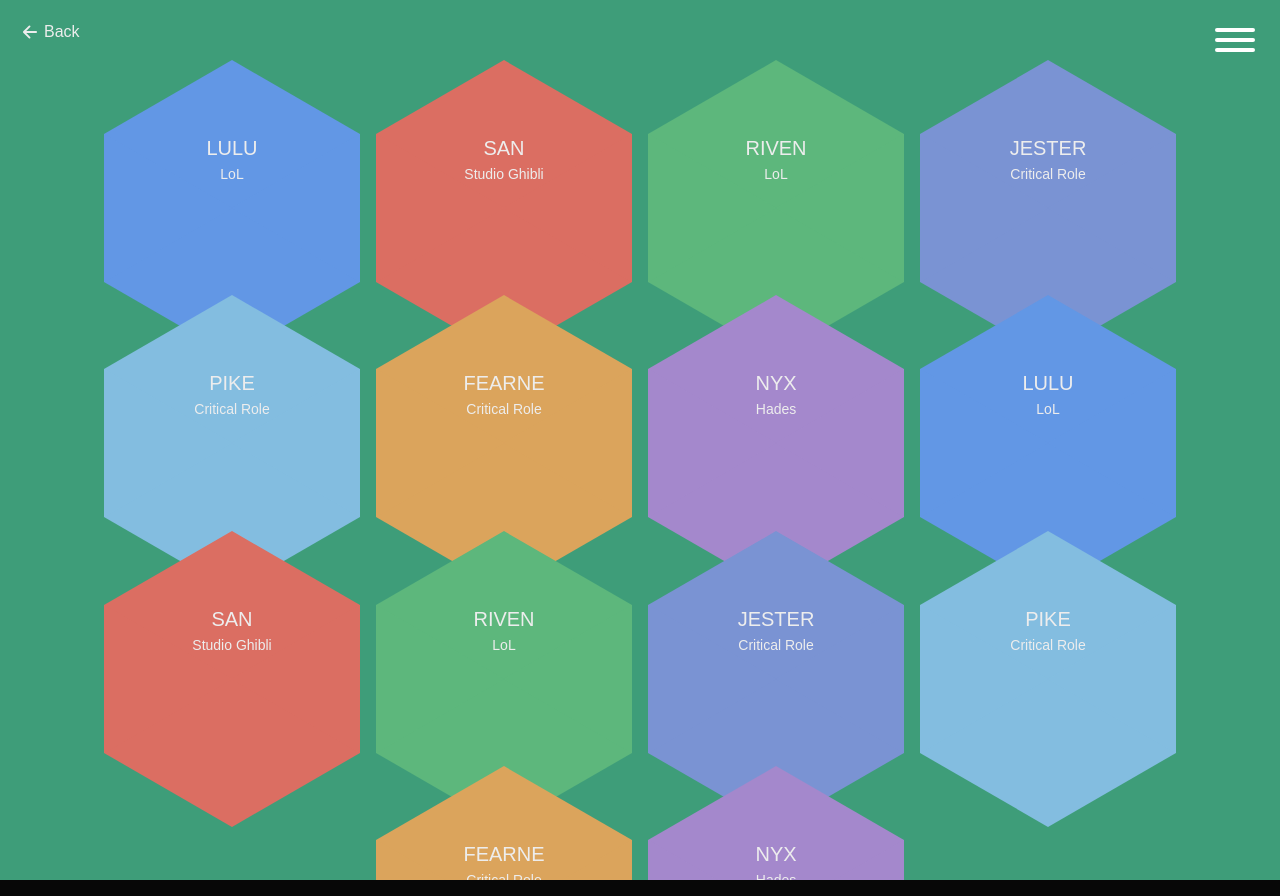
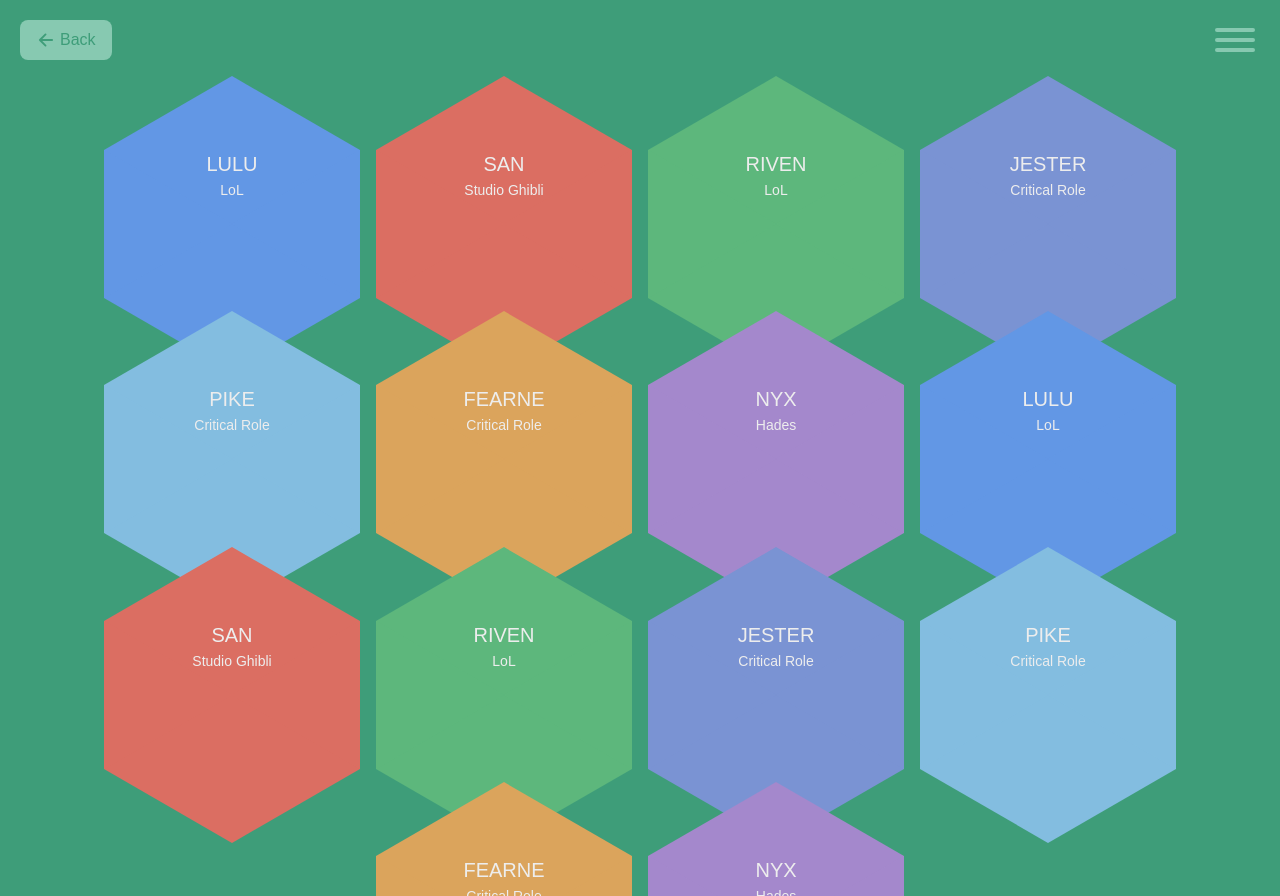
Before and after one commit to jetodd/portfolio, a Next.js app: page /cosplay in a window 1280 px wide. Built offline with nearby package versions, Linux system fonts and the light colour scheme.

Commit message:
updated menu and back link colours

```diff
--- a/src/app/code/page.tsx
+++ b/src/app/code/page.tsx
@@ -4,7 +4,7 @@ export default function Page() {
     return <main
       className="h-dvh w-dvh justify-center content-center text-center"
       style={{ ["backgroundColor" as any]: 'var(--color-code)' }}>
-      <Menu currentPage="code" />
+      <Menu currentPage="code" color="azure" />
       <section className="mx-auto -my-32 md:my-0 flex h-screen w-screen flex-col justify-center">
         <span className='text-2xl'>code</span>
       </section>
--- a/src/app/components/BackLink/BackLink.tsx
+++ b/src/app/components/BackLink/BackLink.tsx
@@ -1,8 +1,18 @@
 import Link from "next/link";
 
-export default function BackLink() {
+export interface Link {
+  bgColor: string;
+  color: string;
+}
+
+export default function BackLink({
+  bgColor,
+  color
+}: Link) {
   return (
     <Link className="flex hover:underline" href="../">
+      <div className={`text-${color} rounded-lg px-4 py-2 flex`}
+        style={{ ["backgroundColor" as any]: `var(--color-${bgColor})` }}>
       <svg
         className="w-5 mr-1"
         xmlns="http://www.w3.org/2000/svg"
@@ -17,7 +27,8 @@ export default function BackLink() {
           d="M244 400L100 256l144-144M120 256h292"
         />
       </svg>
-      Back
+      <span className={`text-${color} text-green`}>Back</span>
+      </div>
     </Link>
   );
 }
--- a/src/app/components/Menu/Menu.tsx
+++ b/src/app/components/Menu/Menu.tsx
@@ -5,34 +5,33 @@ import { useState } from "react";
 
 export interface Menu {
     currentPage: string;
+    color?: string;
 }
 
-
 export default function Menu({
-    currentPage
+    currentPage,
+    color = 'white'
 }: Menu)
 {
     const [isComponentVisible, setIsComponentVisible] = useState<boolean>(false);
 
     const toggleNavigation = () => {
-        console.log('toggleNavigation ', isComponentVisible);
         setIsComponentVisible(!isComponentVisible);
     };
 
     return (
-        <nav className="absolute top-[30px] right-[25px]">
+        <nav className="absolute top-[30px] right-[25px] z-100">
             <button onClick={toggleNavigation} className="block mb-8">
-                <span className={`bg-white block transition-all duration-200 ease-out
+                <span className={`block transition-all duration-200 ease-out
                     h-1 w-10 rounded-sm ${isComponentVisible ?
-                    'rotate-45 translate-y-2' : '-translate-y-0.5'}`} ></span>
-                <span className={`bg-white block transition-all duration-200 ease-out
-                    h-1 w-10 rounded-sm my-1 ${isComponentVisible ?
-                    'opacity-0' : 'opacity-100'
-                    }`} ></span>
-                <span className={`bg-white block transition-all duration-200 ease-out
-                    h-1 w-10 rounded-sm ${isComponentVisible ?
-                    '-rotate-45 -translate-y-2' : 'translate-y-0.5'
-                    }`} >
+                    'rotate-45 translate-y-2' : '-translate-y-0.5'}`}
+                    style={{ ["backgroundColor" as any]: `var(--color-${color})`}}></span>
+                <span className={`bg-${color} block transition-all duration-200 ease-out
+                    h-1 w-10 rounded-sm my-1 ${isComponentVisible ? 'opacity-0' : 'opacity-100'}`}
+                    style={{ ["backgroundColor" as any]: `var(--color-${color})` }}></span>
+                <span className={`bg-${color} block transition-all duration-200 ease-out
+                    h-1 w-10 rounded-sm ${isComponentVisible ? '-rotate-45 -translate-y-2' : 'translate-y-0.5'}`}
+                    style={{ ["backgroundColor" as any]: `var(--color-${color})` }}>
                     </span>
             </button>
 
@@ -40,7 +39,7 @@ export default function Menu({
 
             {currentPage !== 'hello' && (
                 <Link href="/hello">
-                <button className={"h-8 -mx-12 bg-hello block mb-4 overflow-hidden bg-blue rounded-lg " +
+                <button className={"h-8 -mx-12 bg-hello block mb-4 overflow-hidden bg-blue text-sky rounded-lg " +
                     (isComponentVisible ? "w-24" : "w-0") +
                     " transition-all duration-500 ease-in-out transform -rotate-6 hover:scale-105 hover:rotate-6"}>Hello</button>
                 </Link>
@@ -48,7 +47,7 @@ export default function Menu({
 
             {currentPage !== 'code' && (
                 <Link href="/code">
-                    <button className={"h-8 -mx-12 bg-hello block mb-4 overflow-hidden bg-kobold rounded-lg " +
+                    <button className={"h-8 -mx-12 bg-hello block mb-4 overflow-hidden bg-kobold text-azure rounded-lg " +
                         (isComponentVisible ? "w-24" : "w-0") +
                         " transition-all duration-500 ease-in-out transform delay-200 rotate-3 hover:scale-105 hover:-rotate-6"}>Code</button>
                 </Link>
@@ -56,7 +55,7 @@ export default function Menu({
 
             {currentPage !== 'cosplay' && (
                 <Link href="/cosplay">
-                    <button className={"h-8 -mx-12 bg-hello block mb-4 overflow-hidden bg-green rounded-lg " +
+                    <button className={"h-8 -mx-12 bg-hello block mb-4 overflow-hidden bg-green text-mint rounded-lg " +
                         (isComponentVisible ? "w-24" : "w-0") +
                         " transition-all duration-500 ease-in-out transform delay-500 -rotate-6 hover:scale-105 hover:rotate-3"}>Cosplay</button>
                 </Link>
@@ -64,7 +63,7 @@ export default function Menu({
 
             {currentPage !== 'contact' && (
                 <Link href="/contact">
-                <button className={"h-8 -mx-12  bg-hello block mb-4 overflow-hidden bg-pink rounded-lg " +
+                <button className={"h-8 -mx-12  bg-hello block mb-4 overflow-hidden bg-pink text-rose rounded-lg " +
                     (isComponentVisible ? "w-24" : "w-0") +
                     " transition-all duration-500 ease-in-out transform delay-700 rotate-6 hover:scale-105 hover:-rotate-3"}>Contact</button>
             </Link>
--- a/src/app/connect/page.tsx
+++ b/src/app/connect/page.tsx
@@ -6,11 +6,11 @@ export default function Page() {
     return <main
       className="h-dvh w-dvh justify-center content-center text-center"
       style={{ ["backgroundColor" as any]: 'var(--color-contact)' }}>
-      <Menu currentPage='contact' />
+      <Menu currentPage='contact' color='rose' />
       <section className="-my-32 md:my-0 mx-4">
         <div className="grid grid-cols-1 md:grid-cols-4 mx-8 mx-auto max-w-[200px] md:max-w-5xl md:min-h-[160px]">
           <div className="py-1 text-black rounded-t-full md:rounded-tr-none md:rounded-l-full content-center justify-center"
-            style={{ ["backgroundColor" as any]: 'var(--color-pink)' }}>
+            style={{ ["backgroundColor" as any]: 'var(--color-rose)' }}>
             <a href="https://www.linkedin.com/in/jess-todd-76b75b90/" className={styles.link} target="_blank">
               <span className="grid place-content-center">
                 <ContactItem icon='linked-in'></ContactItem>
@@ -19,7 +19,7 @@ export default function Page() {
             </a>
           </div>
           <div className="bg-white py-1 text-black content-center display-grid"
-            style={{ ["backgroundColor" as any]: 'var(--color-pink)' }}>
+            style={{ ["backgroundColor" as any]: 'var(--color-rose)' }}>
             <a href="https://github.com/jetodd" className={styles.link} target="_blank">
               <span className="grid place-content-center">
                 <ContactItem icon='github'></ContactItem>
@@ -28,7 +28,7 @@ export default function Page() {
             </a>
           </div>
           <div className="bg-white py-1 text-black content-center"
-            style={{ ["backgroundColor" as any]: 'var(--color-pink)' }}>
+            style={{ ["backgroundColor" as any]: 'var(--color-rose)' }}>
             <a href="mailto:jessstodd@gmail.com" className={styles.link}>
               <span className="grid place-content-center">
                 <ContactItem icon='email'></ContactItem>
@@ -37,7 +37,7 @@ export default function Page() {
             </a>
           </div>
           <div className="bg-white py-1 text-black rounded-b-full md:rounded-bl-none md:rounded-r-full content-center"
-            style={{ ["backgroundColor" as any]: 'var(--color-pink)' }}>
+            style={{ ["backgroundColor" as any]: 'var(--color-rose)' }}>
             <a href="/Resume.pdf" className={styles.link}>
               <span className="grid place-content-center">
                 <ContactItem icon='resume'></ContactItem>
--- a/src/app/cosplay/page.tsx
+++ b/src/app/cosplay/page.tsx
@@ -97,8 +97,8 @@ export default function Page() {
   ]
 
     return <main className={styles.container}>
-      <BackLink />
-      <Menu currentPage='cosplay' />
+      <BackLink bgColor='mint' color='green' />
+      <Menu currentPage='cosplay' color='mint' />
       <section className="mx-auto h-screen justify-center mt-4">
         {cosplays.map((cosplay, index) => {
           return <Hexagon key={index} {...cosplay}></Hexagon>;
--- a/src/app/globals.css
+++ b/src/app/globals.css
@@ -8,11 +8,14 @@
   --background: var(--black);
   --foreground: var(--white);
   --color-cosplay:#3e9d79;
-  --more-green: #135f21;
   --color-contact:#ef999f;
-  --color-pink:#edc9c9;
   --color-hello:#7dc0d3;
   --color-code: #4963ac;
+
+  --color-mint: #87c9b1;
+  --color-rose:#edc9c9;
+  --color-sky: #c0d9e0;
+  --color-azure: #7994c3;
 }
 
 body {
--- a/tailwind.config.ts
+++ b/tailwind.config.ts
@@ -15,6 +15,10 @@ export default {
         green: "var(--color-cosplay)",
         pink: "var(--color-contact)",
         kobold: "var(--color-code)",
+        mint: "var(--color-mint)",
+        sky: "var(--color-sky)",
+        rose: "var(--color-rose)",
+        azure: "var(--color-azure)"
       },
     },
   },
```
